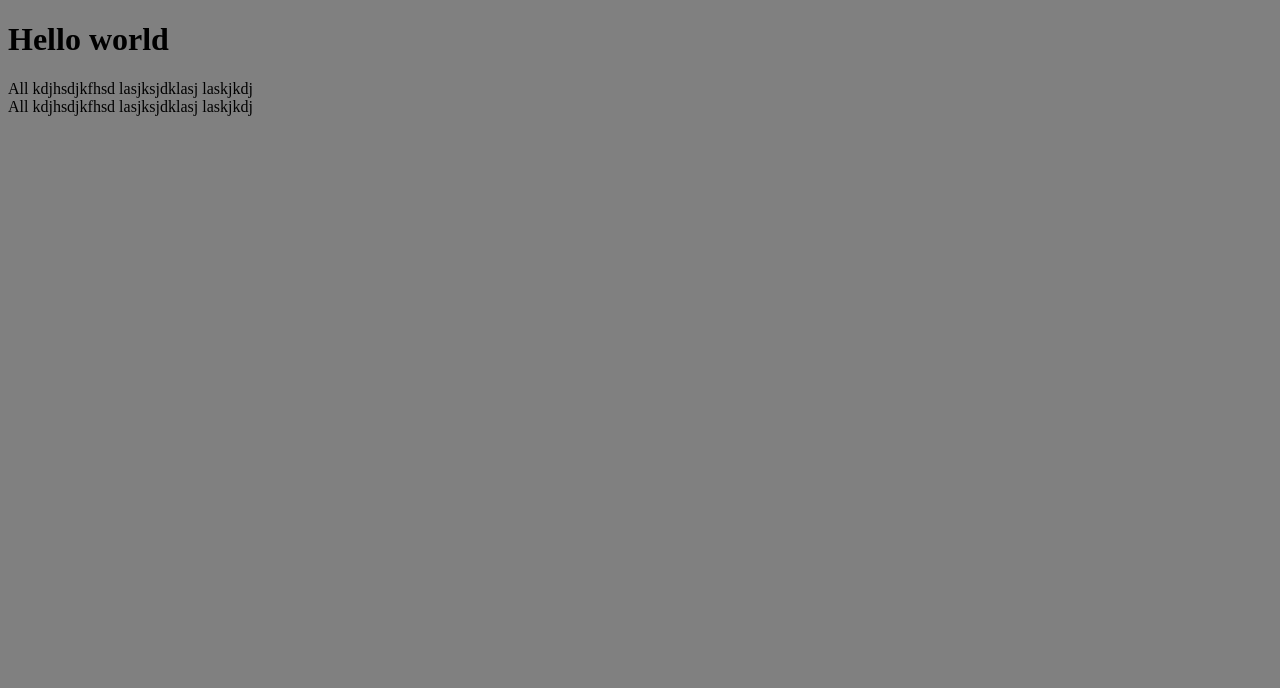
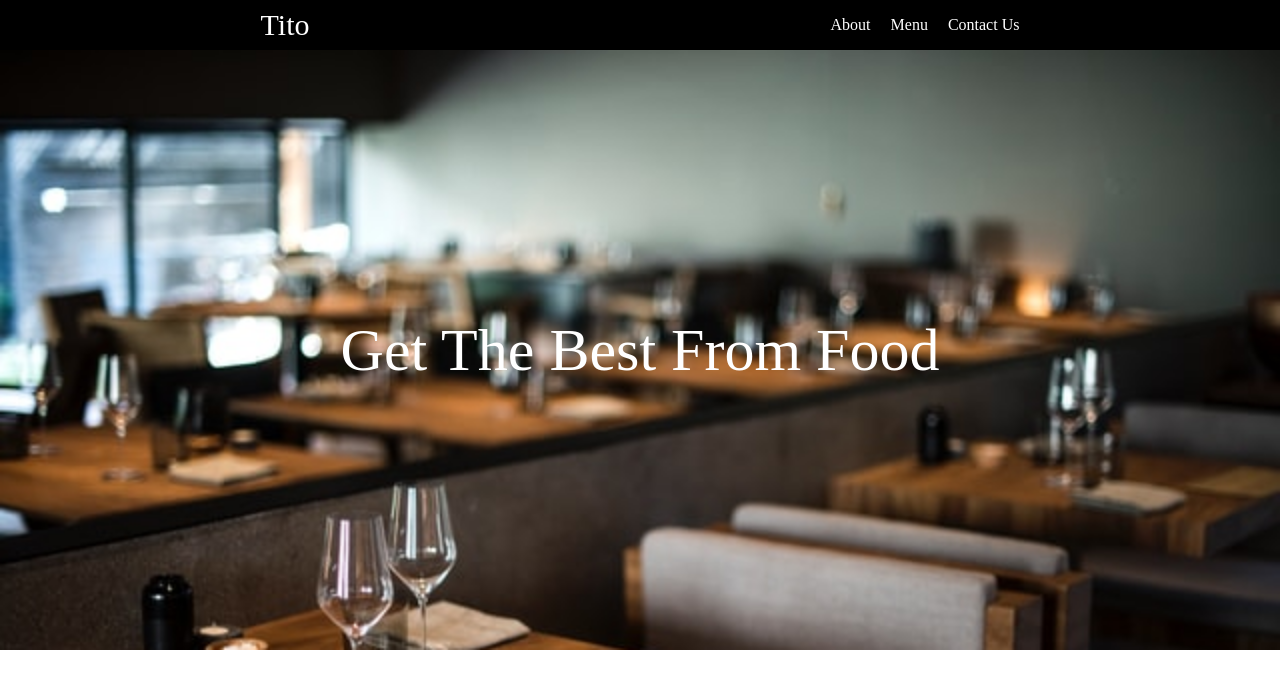
Before and after one commit to ammarkandel/Restaurant-Page, a website built with webpack: page src/template.html in a window 1280 px wide. Built offline with nearby package versions, Linux system fonts and the light colour scheme.

Commit message:
Add navbar and header

```diff
--- /dev/null
+++ b/src/app/app.js
@@ -0,0 +1,2 @@
+import "./components/navbar";
+import "./components/header";
--- /dev/null
+++ b/src/app/components/header.js
@@ -0,0 +1,7 @@
+const header = document.createElement('header');
+
+
+header.textContent = 'Get The Best From Food'
+
+
+document.body.appendChild(header);
--- /dev/null
+++ b/src/app/components/navbar.js
@@ -0,0 +1,18 @@
+const nav = document.createElement('nav');
+const div = document.createElement('div');
+const ul = document.createElement('ul');
+let liContent = ['about', 'menu', 'contact us']
+
+for(let i = 0; i < liContent.length; i++) {
+
+  const li = document.createElement('li');
+  li.textContent = liContent[i]
+  ul.appendChild(li);
+}
+
+div.classList.add('logo');
+div.textContent = 'Tito';
+
+nav.appendChild(div);
+nav.appendChild(ul);
+document.body.appendChild(nav);
--- a/src/index.js
+++ b/src/index.js
@@ -1,3 +1,14 @@
+import "./app/app";
 import "./main.scss";
-alert("Hello world");
-console.log('hello worldddddddddddddd');
+/*
+import avatar from "./assets/avatar.jpg";
+
+const avatarImg = new Image();
+avatarImg.src = avatar
+
+const newDiv = document.createElement('div');
+
+newDiv.appendChild(avatarImg)
+
+document.body.appendChild(newDiv);
+*/
--- a/src/main.scss
+++ b/src/main.scss
@@ -1,3 +1,39 @@
-body {
-  background-color: gray;
+* {
+  box-sizing: border-box;
+  padding: 0;
+  margin: 0;
+  color: white;
 }
+
+nav {
+  background-color: black;
+  height: 50px;
+  display: flex;
+  justify-content: space-around;
+  align-items: center;
+}
+
+li {
+  display: inline-block;
+  cursor: pointer;
+  text-transform: capitalize;
+}
+
+li:not(:last-child) {
+  margin-right: 20px;
+}
+
+.logo {
+  font-size: 30px;
+}
+
+header {
+  height: 600px;
+  background: url("./assets/header-img.jpg") no-repeat;
+  background-size: cover;
+  font-size: 60px;
+  text-align: center;
+  display: flex;
+  justify-content: center;
+  align-items: center;
+}
--- a/src/template.html
+++ b/src/template.html
@@ -7,8 +7,5 @@
   <title>Resturant page</title>
 </head>
 <body>
-  <h1>Hello world</h1>
-  <div>All kdjhsdjkfhsd lasjksjdklasj laskjkdj</div>
-  <div>All kdjhsdjkfhsd lasjksjdklasj laskjkdj</div>
 </body>
 </html>
```
Also changed, not shown: src/assets/avatar.jpg (added), src/assets/header-img.jpg (added).
